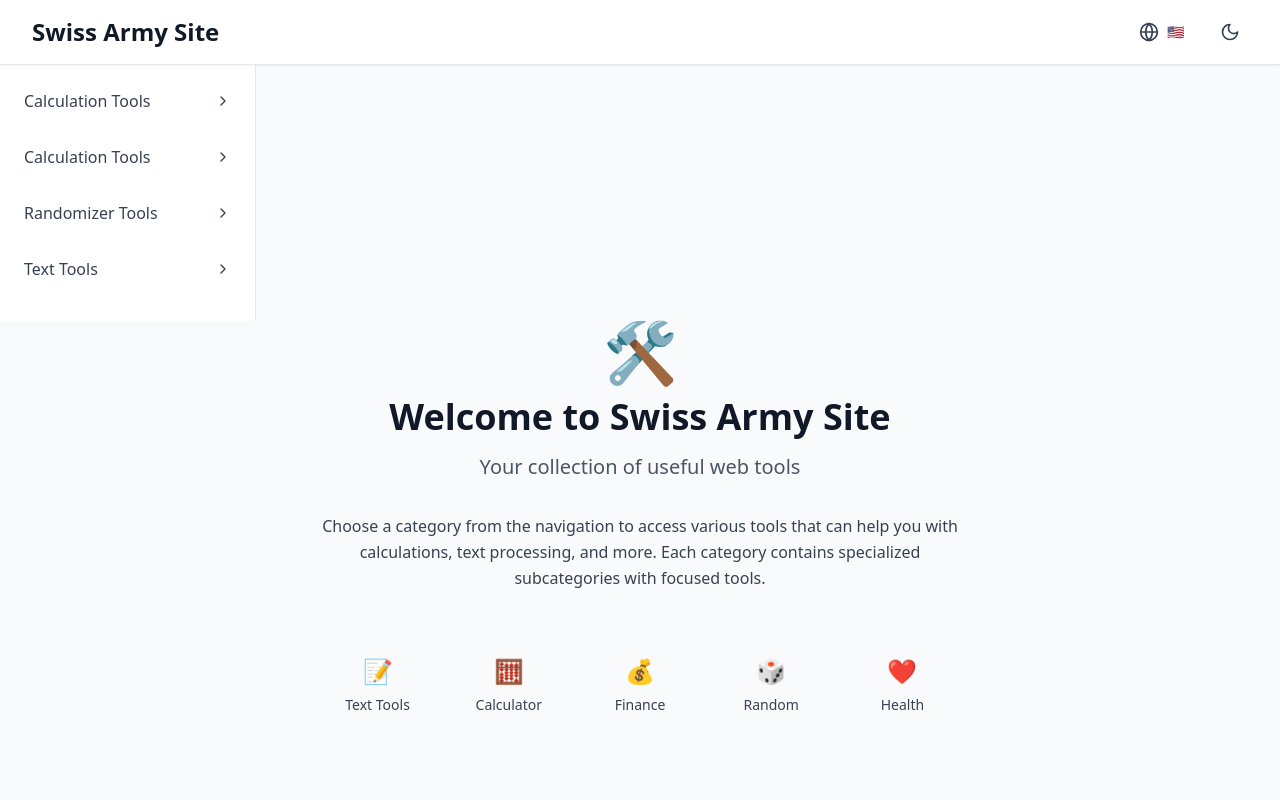
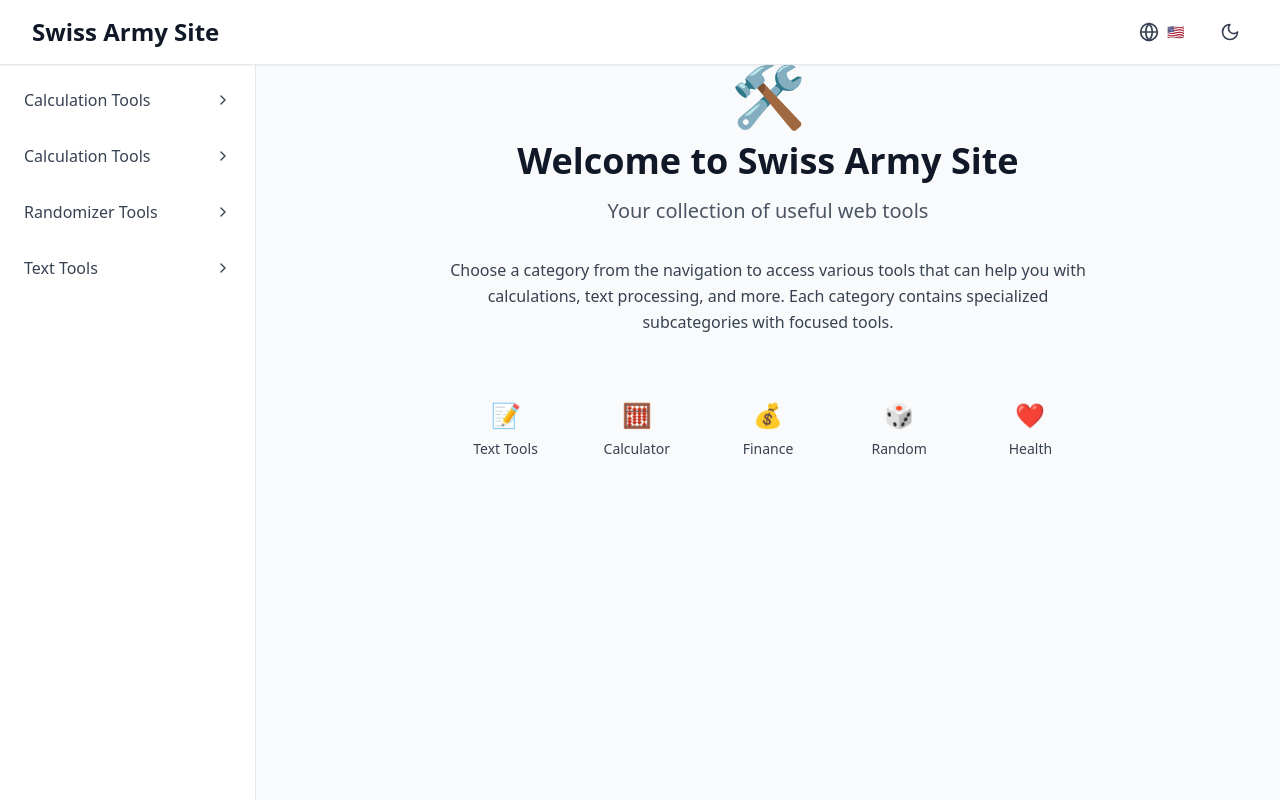
Before and after one commit to mleonelli/swiss-army-site, a React (Vite) app: page / in a window 1280 px wide. Built offline with nearby package versions, Linux system fonts and the light colour scheme.

Commit message:
Updated App.tsx

```diff
--- a/src/App.tsx
+++ b/src/App.tsx
@@ -16,6 +16,7 @@ function App() {
       <LanguageProvider>
         <div className="min-h-screen bg-gray-50 dark:bg-gray-900 transition-colors">
           <Header />
+          <div className="relative">
             <Navigation
               activeCategory={activeCategory}
               setActiveCategory={setActiveCategory}
@@ -25,7 +26,7 @@ function App() {
               setActiveTool={setActiveTool}
             />
 
-          <main className="max-w-7xl mx-auto px-4 sm:px-6 lg:px-8">
+            <main className="md:ml-64 max-w-7xl mx-auto px-4 sm:px-6 lg:px-8">
               {activeCategory === 'welcome' || !activeTool ? (
                 <Welcome />
               ) : (
@@ -33,6 +34,7 @@ function App() {
               )}
             </main>
           </div>
+        </div>
       </LanguageProvider>
     </ThemeProvider>
   );
--- a/src/components/Navigation.tsx
+++ b/src/components/Navigation.tsx
@@ -109,7 +109,7 @@ const Navigation: React.FC<NavigationProps> = ({
       )}
 
       {/* Desktop Navigation */}
-      <nav className="hidden md:block w-64 bg-white dark:bg-gray-800 border-r border-gray-200 dark:border-gray-700 h-full overflow-y-auto">
+      <nav className="hidden md:block fixed left-0 top-16 w-64 h-[calc(100vh-4rem)] bg-white dark:bg-gray-800 border-r border-gray-200 dark:border-gray-700 overflow-y-auto z-30">
         <div className="p-4">
 
           {Object.entries(categories).map(([categoryKey, category]) => (
```
Lines whose indentation alone changed are shown as unchanged.
